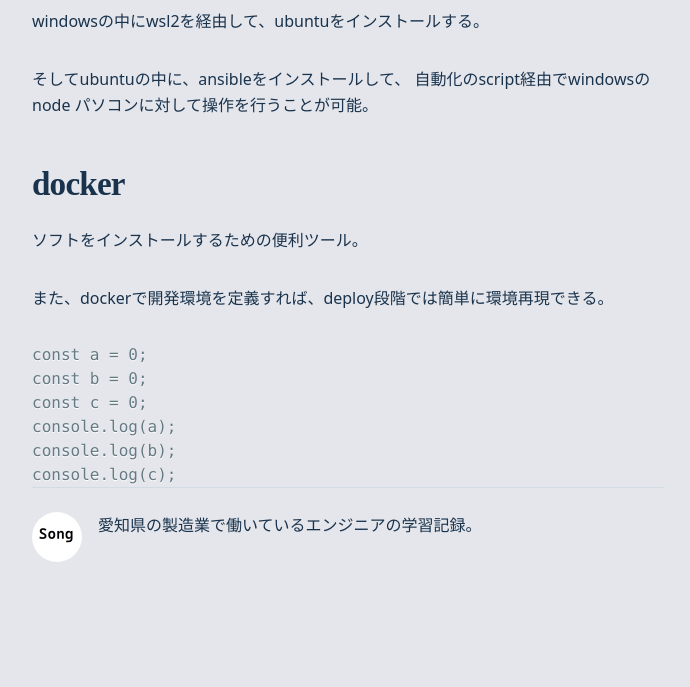
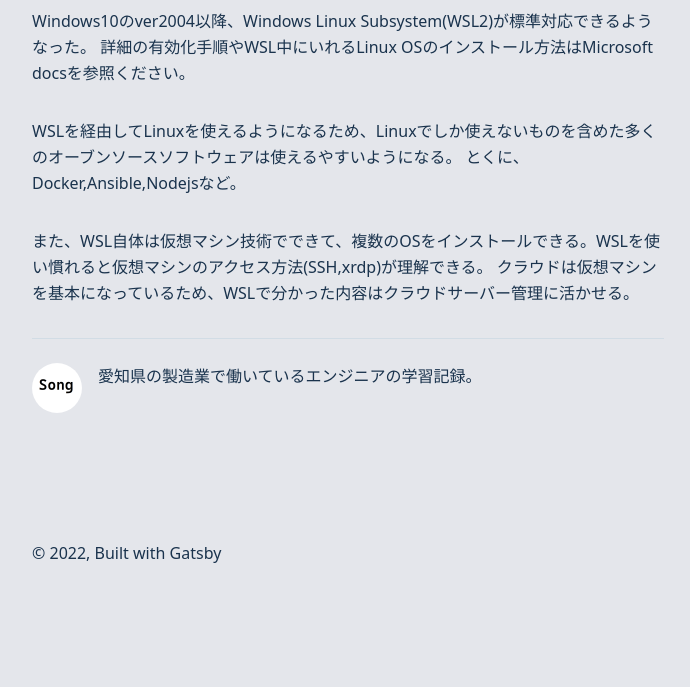
Before and after one commit to sokaishun/gdocs, a Gatsby site: page /second-topic/ in a window 1280 px wide. Shown: the part 536-1223 px from the top of the page, without its empty margins (292-982 px from the left). After the commit the page ends 1165 px from the top, so only its background shows below. Built offline with nearby package versions, Linux system fonts and the light colour scheme; Gatsby itself is replaced by a stand-in of ours; some packages are replaced by stand-ins of ours.

Commit message:
Update index.md

````diff
--- a/content/blog/second-topic/index.md
+++ b/content/blog/second-topic/index.md
@@ -5,24 +5,13 @@ description: "Windowsの中にLinuxを入れる。"
 tags: ["WSL", "Ansible", "Docker"]
 ---
 
-## Wsl
+## Windows Linux Subsystem
 
-windowsの中にwsl2を経由して、ubuntuをインストールする。
+Windows10のver2004以降、Windows Linux Subsystem(WSL2)が標準対応できるようなった。
+詳細の有効化手順やWSL中にいれるLinux OSのインストール方法はMicrosoft docsを参照ください。
 
-そしてubuntuの中に、ansibleをインストールして、
-自動化のscript経由でwindowsのnode パソコンに対して操作を行うことが可能。
+WSLを経由してLinuxを使えるようになるため、Linuxでしか使えないものを含めた多くのオーブンソースソフトウェアは使えるやすいようになる。
+とくに、Docker,Ansible,Nodejsなど。
 
-## docker
-
-ソフトをインストールするための便利ツール。
-
-また、dockerで開発環境を定義すれば、deploy段階では簡単に環境再現できる。
-
-```javascript{1-3,6}:title=index.js
-const a = 0;
-const b = 0;
-const c = 0;
-console.log(a);
-console.log(b);
-console.log(c);
-```
+また、WSL自体は仮想マシン技術でできて、複数のOSをインストールできる。WSLを使い慣れると仮想マシンのアクセス方法(SSH,xrdp)が理解できる。
+クラウドは仮想マシンを基本になっているため、WSLで分かった内容はクラウドサーバー管理に活かせる。
````
